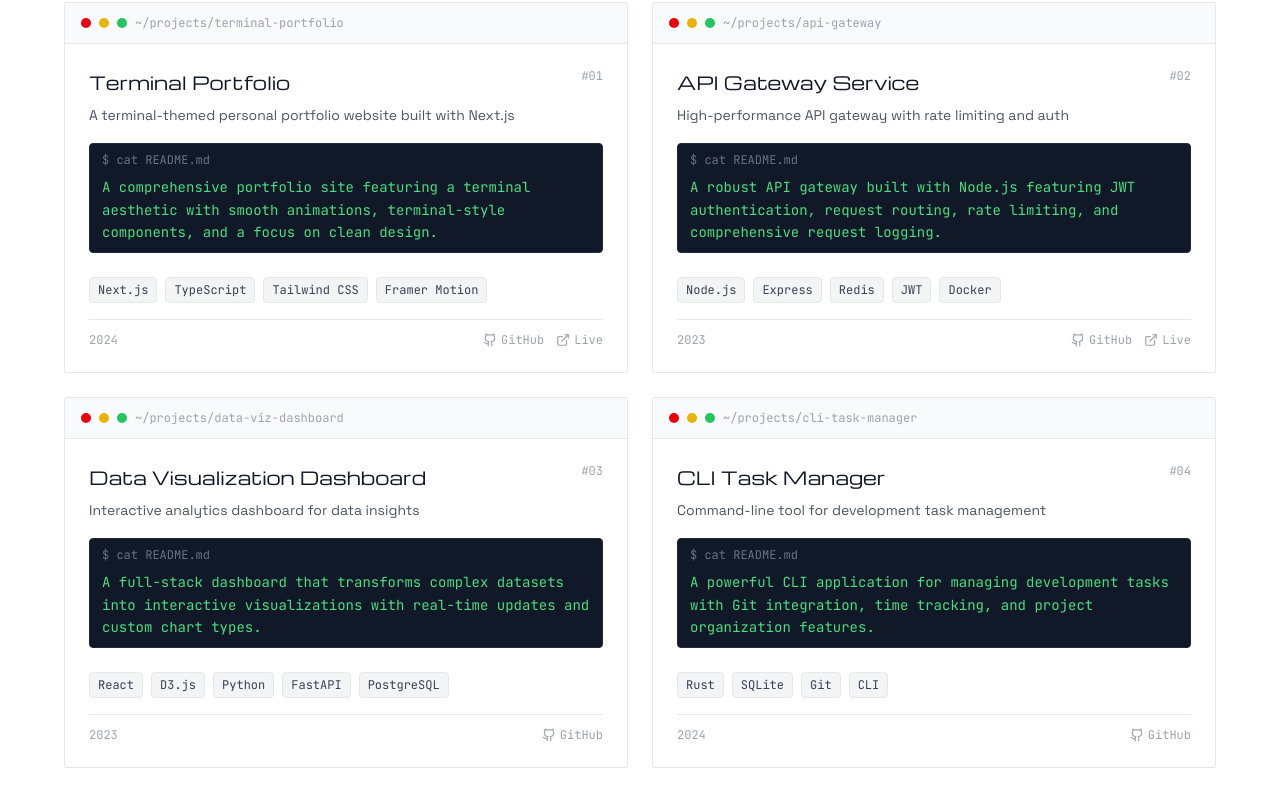
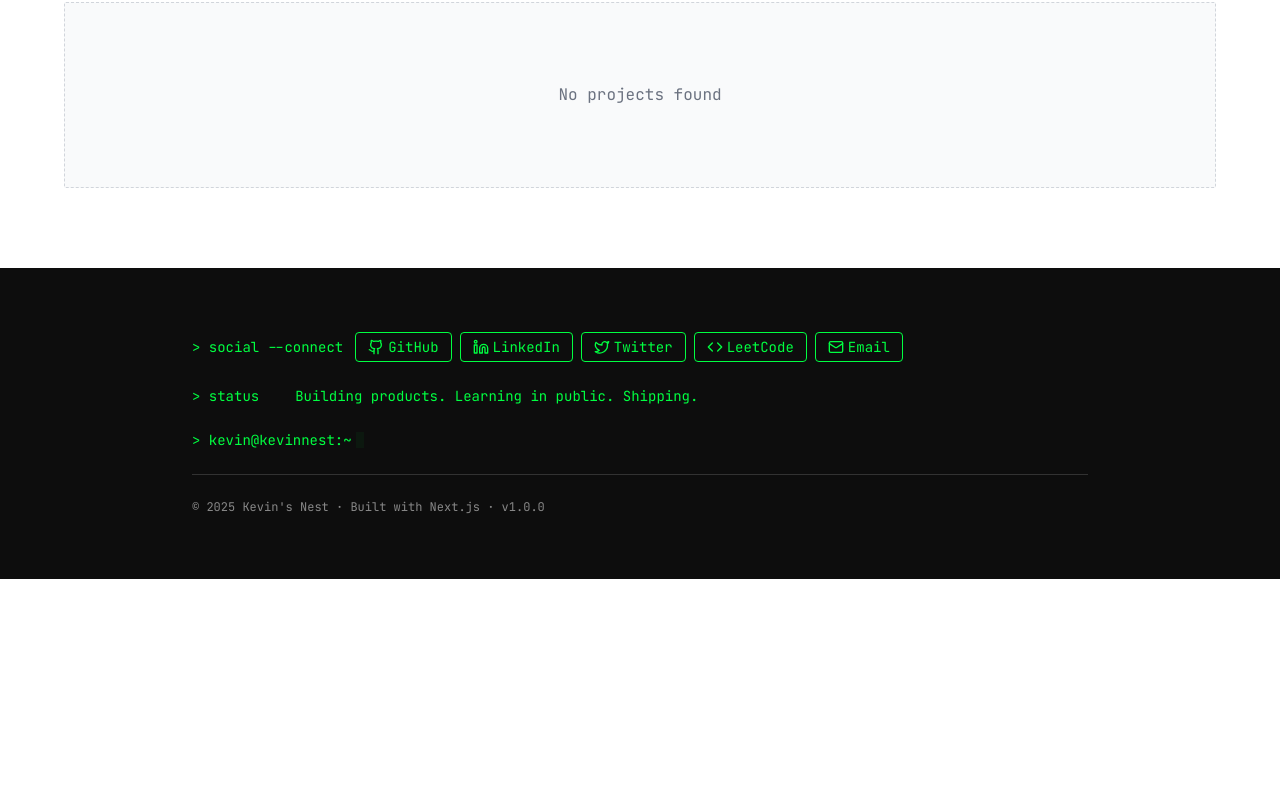
Before and after one commit to kevinrawal/kevin-nest, a Next.js app: page /projects in a window 1280 px wide. Shown: the part 153-943 px from the top of the page. After the commit the page ends 875 px from the top, so only its background shows below. Built offline with nearby package versions, Linux system fonts and the light colour scheme.

Commit message:
update TimelineCard image handling, clear projects data, and modify social links; add education milestone with image

```diff
--- a/components/TimelineCard.tsx
+++ b/components/TimelineCard.tsx
@@ -11,7 +11,7 @@ interface TimelineCardProps {
 export function TimelineCard({ event, isActive }: TimelineCardProps) {
   if (!isActive) return null
 
-  const displayImages = event.images?.slice(0, 2) || []
+  const displayImages = event?.images?.slice(0, 2) || []
 
   return (
     <motion.div
--- a/data/projects.ts
+++ b/data/projects.ts
@@ -10,68 +10,4 @@ export interface Project {
   liveUrl?: string
 }
 
-export const projects: Project[] = [
-  {
-    id: 1,
-    name: 'Terminal Portfolio',
-    slug: 'terminal-portfolio',
-    description: 'A terminal-themed personal portfolio website built with Next.js',
-    longDescription: 'A comprehensive portfolio site featuring a terminal aesthetic with smooth animations, terminal-style components, and a focus on clean design.',
-    tech: ['Next.js', 'TypeScript', 'Tailwind CSS', 'Framer Motion'],
-    year: 2024,
-    githubUrl: 'https://github.com/kevin/terminal-portfolio',
-    liveUrl: 'https://kevinnest.com',
-  },
-  {
-    id: 2,
-    name: 'API Gateway Service',
-    slug: 'api-gateway',
-    description: 'High-performance API gateway with rate limiting and auth',
-    longDescription: 'A robust API gateway built with Node.js featuring JWT authentication, request routing, rate limiting, and comprehensive request logging.',
-    tech: ['Node.js', 'Express', 'Redis', 'JWT', 'Docker'],
-    year: 2023,
-    githubUrl: 'https://github.com/kevin/api-gateway',
-    liveUrl: 'https://api.kevinnest.com',
-  },
-  {
-    id: 3,
-    name: 'Data Visualization Dashboard',
-    slug: 'data-viz-dashboard',
-    description: 'Interactive analytics dashboard for data insights',
-    longDescription: 'A full-stack dashboard that transforms complex datasets into interactive visualizations with real-time updates and custom chart types.',
-    tech: ['React', 'D3.js', 'Python', 'FastAPI', 'PostgreSQL'],
-    year: 2023,
-    githubUrl: 'https://github.com/kevin/data-viz-dashboard',
-  },
-  {
-    id: 4,
-    name: 'CLI Task Manager',
-    slug: 'cli-task-manager',
-    description: 'Command-line tool for development task management',
-    longDescription: 'A powerful CLI application for managing development tasks with Git integration, time tracking, and project organization features.',
-    tech: ['Rust', 'SQLite', 'Git', 'CLI'],
-    year: 2024,
-    githubUrl: 'https://github.com/kevin/cli-task-manager',
-  },
-  {
-    id: 5,
-    name: 'Real-time Chat Application',
-    slug: 'realtime-chat',
-    description: 'Scalable chat app with WebSocket real-time messaging',
-    longDescription: 'A modern chat application supporting real-time messaging, file sharing, and group conversations built for scalability.',
-    tech: ['React', 'Node.js', 'Socket.io', 'MongoDB', 'Redis'],
-    year: 2022,
-    githubUrl: 'https://github.com/kevin/realtime-chat',
-    liveUrl: 'https://chat.kevinnest.com',
-  },
-  {
-    id: 6,
-    name: 'Machine Learning Pipeline',
-    slug: 'ml-pipeline',
-    description: 'Automated ML pipeline for data processing and training',
-    longDescription: 'An end-to-end ML pipeline that automates data ingestion, preprocessing, model training, and deployment with experiment tracking.',
-    tech: ['Python', 'TensorFlow', 'Kubernetes', 'MLflow', 'Docker'],
-    year: 2023,
-    githubUrl: 'https://github.com/kevin/ml-pipeline',
-  },
-]
+export const projects: Project[] = []
--- a/data/socials.ts
+++ b/data/socials.ts
@@ -9,31 +9,31 @@ export const socialLinks: SocialLink[] = [
   {
     name: 'GitHub',
     label: 'GitHub Profile',
-    href: 'https://github.com',
+    href: 'https://github.com/kevinrawal',
     icon: 'Github',
   },
   {
     name: 'LinkedIn',
     label: 'LinkedIn Profile',
-    href: 'https://linkedin.com',
+    href: 'https://www.linkedin.com/in/kevinrawal/',
     icon: 'Linkedin',
   },
   {
     name: 'Twitter',
     label: 'Twitter Profile',
-    href: 'https://twitter.com',
+    href: 'https://x.com/kevinrawal',
     icon: 'Twitter',
   },
   {
     name: 'LeetCode',
     label: 'LeetCode Profile',
-    href: 'https://leetcode.com',
+    href: 'https://leetcode.com/u/kevinrawal/',
     icon: 'Code',
   },
   {
     name: 'Email',
     label: 'Send Email',
-    href: 'mailto:kevin@example.com',
+    href: 'mailto:kevinrawal30@gmail.com',
     icon: 'Mail',
   },
 ]
```
Also changed, not shown: data/timeline.ts (+9 -78 lines), 1 other file (tests, documents, lock files or other folders).
